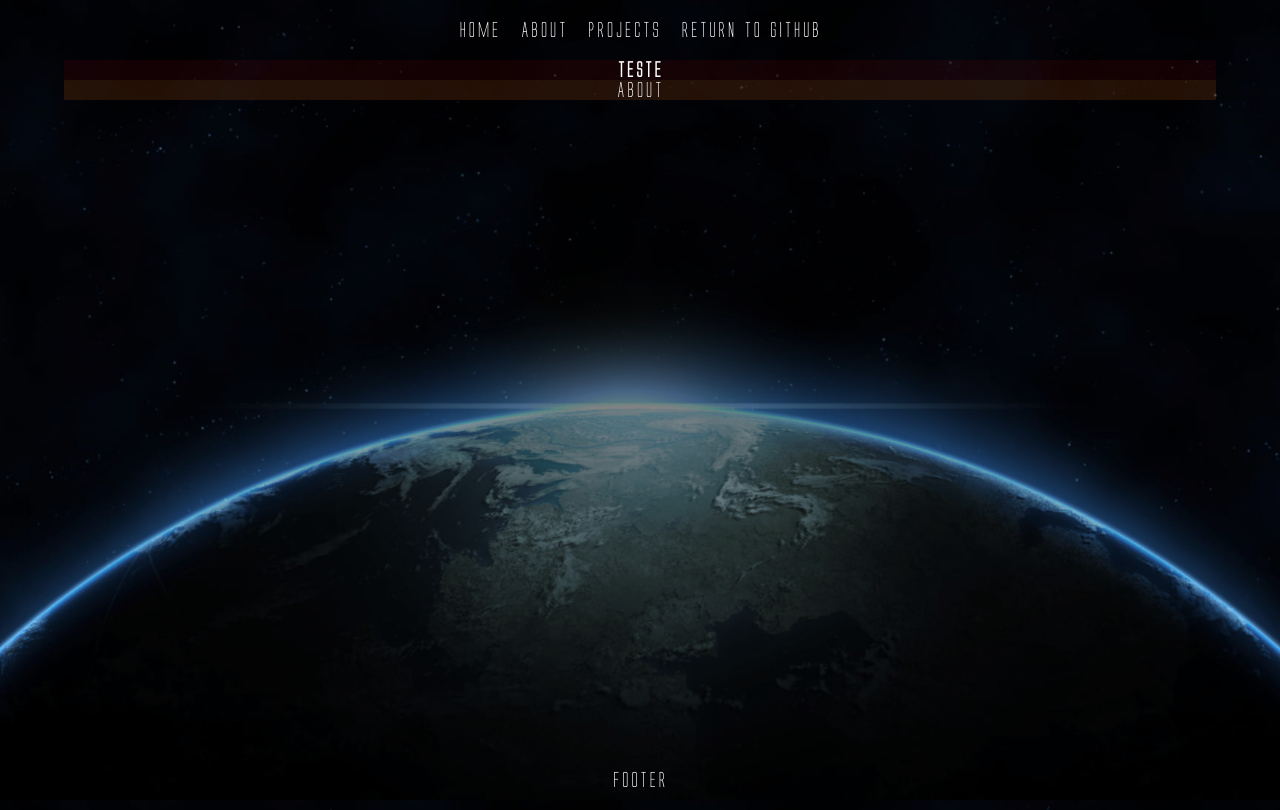
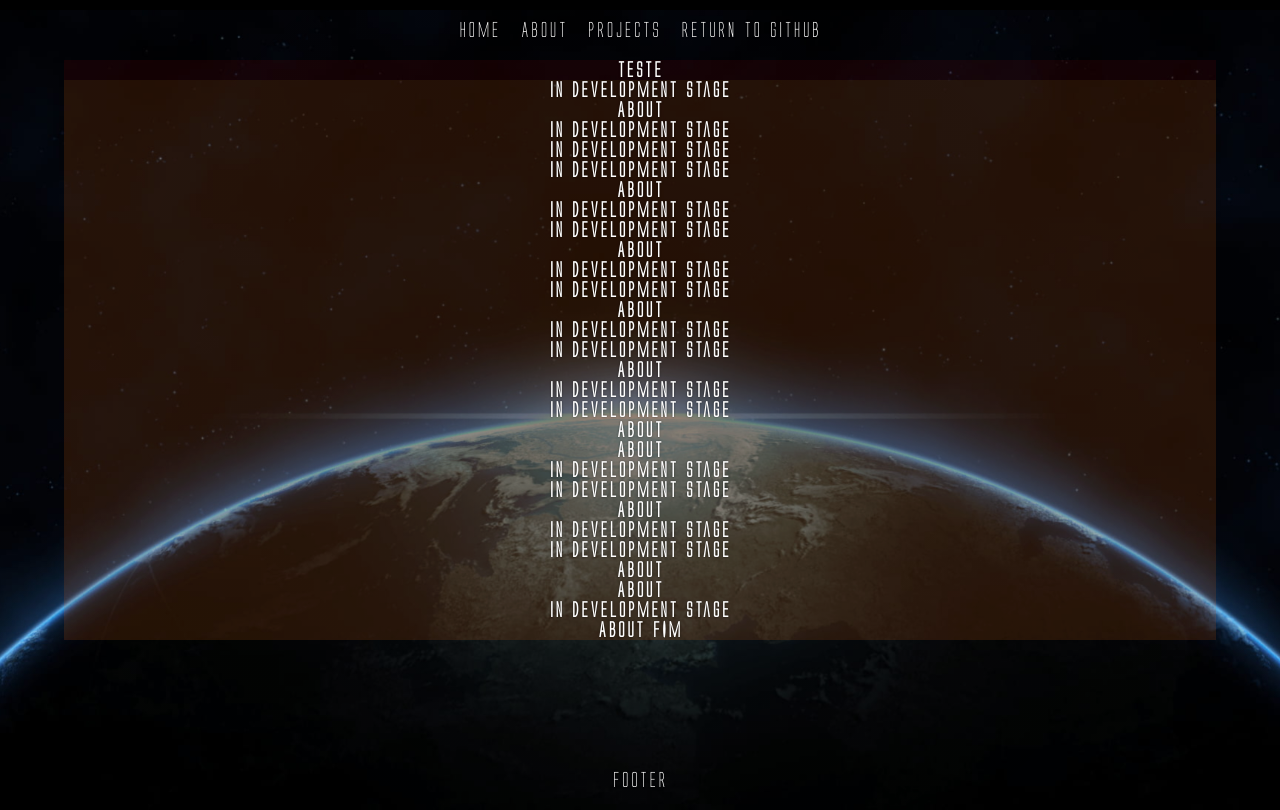
Before and after one commit to Robsonnsbr/my_template_react, a React (Vite) app: page /my_template_react/about in a window 1280 px wide. Built offline with nearby package versions, Linux system fonts and the light colour scheme.

Commit message:
fix: layout footer about Home

```diff
--- a/src/components/commons/Footer/Footer.module.css
+++ b/src/components/commons/Footer/Footer.module.css
@@ -1,15 +1,16 @@
 .footer {
-  position: absolute;
+  position: fixed;
   bottom: 0;
   width: 100%;
   text-align: center;
   margin-bottom: .5rem;
 }
 
-/* @media (height > 600) {
+@media (max-width: 400px) {
   .footer {
     position: relative;
-
+    bottom: 0;
+    width: 100%;
+    margin: .5rem;
   }
-
-} */
+}
--- a/src/index.css
+++ b/src/index.css
@@ -18,6 +18,7 @@
 
 html,
 body {
+  background: black;
   height: 100% !important;
 
 }
@@ -31,17 +32,9 @@ body {
   background: radial-gradient(circle,
       rgba(0, 0, 0, 0.488) 10%,
       rgba(0, 0, 0, 0) 100%),
-    url(/img/background_earth.jpg) center/cover;
+    url(/img/background_earth.jpg) center/cover no-repeat;
   background-blend-mode: darken;
   min-height: 100%
 }
 
-/* @media (max-width: 400px) {
-  body {
-    height: 50vh;
-  }
-} */
-
-/* @media (orientation: landscape) {
-  .main {}
-} */
+/* @media (orientation: landscape) {} */
--- a/src/routes/about/About.tsx
+++ b/src/routes/about/About.tsx
@@ -1,4 +1,35 @@
 import css from "./About.module.css";
 export const About = () => {
-  return <div className={css.about}>About</div>;
+  return (
+    <div className={css.about}>
+      <h3>in development stage</h3>
+      <h1>ABOUT</h1>
+      <h3>in development stage</h3>
+      <h3>in development stage</h3>
+      <h3>in development stage</h3>
+      <h1>ABOUT</h1>
+      <h3>in development stage</h3>
+      <h3>in development stage</h3>
+      <h1>ABOUT</h1>
+      <h3>in development stage</h3>
+      <h3>in development stage</h3>
+      <h1>ABOUT</h1>
+      <h3>in development stage</h3>
+      <h3>in development stage</h3>
+      <h1>ABOUT</h1>
+      <h3>in development stage</h3>
+      <h3>in development stage</h3>
+      <h1>ABOUT</h1>
+      <h1>ABOUT</h1>
+      <h3>in development stage</h3>
+      <h3>in development stage</h3>
+      <h1>ABOUT</h1>
+      <h3>in development stage</h3>
+      <h3>in development stage</h3>
+      <h1>ABOUT</h1>
+      <h1>ABOUT</h1>
+      <h3>in development stage</h3>
+      <h1>ABOUT FIM</h1>
+    </div>
+  );
 };
--- a/src/routes/home/Home.tsx
+++ b/src/routes/home/Home.tsx
@@ -31,7 +31,7 @@ export const Home = () => {
         <h1>HOME</h1>
         <h1>HOME</h1>
         <h3>in development stage</h3>
-        <h1>HOME</h1>
+        <h1>HOME FIM</h1>
       </div>
     </>
   );
```
